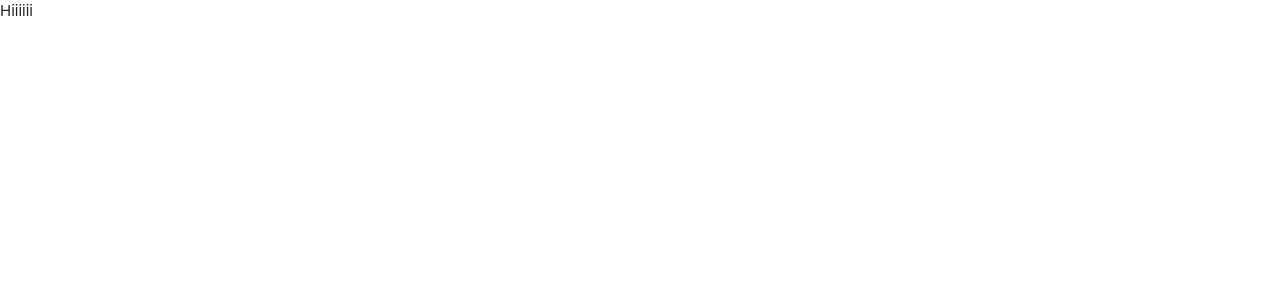
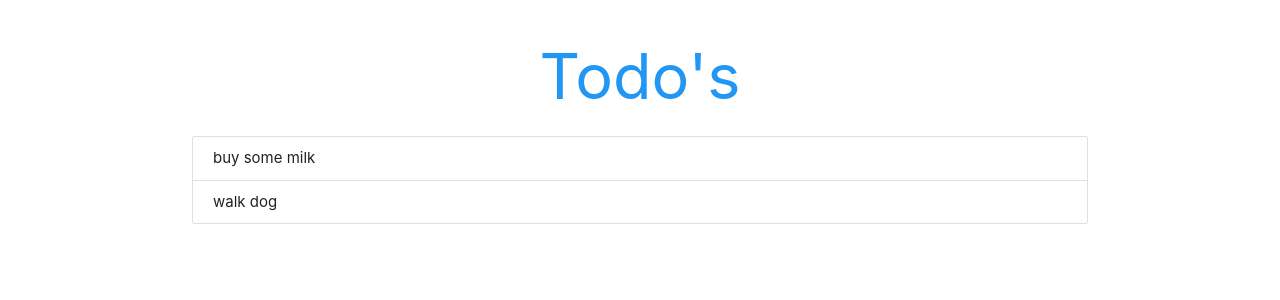
Before and after one commit to GoodnessObi/React, a React (Create React App) app: page / in a window 1280 px wide. Shown: the top 300 px of the page. Built offline with nearby package versions, Linux system fonts and the light colour scheme.

Commit message:
set up todo app, add delete event listener ...

```diff
--- a/src/App.js
+++ b/src/App.js
@@ -1,8 +1,29 @@
 import React, { Component } from 'react';
+import Todos from './Todos';
 
 class App extends Component {
+	state = {
+		todos: [
+			{ id: 1, content: 'buy some milk' },
+			{ id: 2, content: 'walk dog' },
+		],
+	};
+	delteteTodo = (id) => {
+		const todos = this.state.todos.filter((todo) => {
+			return todo.id != id;
+		});
+		this.setState({
+			// todos: todos,
+			todos,
+		});
+	};
 	render() {
-		return <div>Hiiiiii</div>;
+		return (
+			<div className='todo-app container'>
+				<h1 className='center blue-text'>Todo's</h1>
+				<Todos todos={this.state.todos} deleteTodo={this.delteteTodo} />
+			</div>
+		);
 	}
 }
 
--- /dev/null
+++ b/src/Todos.js
@@ -0,0 +1,29 @@
+import React from 'react';
+// import PropTypes from 'prop-types'
+
+function Todos({ todos, deleteTodo }) {
+	const todoList = todos.length ? (
+		todos.map((todo) => {
+			return (
+				<div className='collection-item' key={todo.id}>
+					<span
+						onClick={() => {
+							deleteTodo(todo.id);
+						}}
+					>
+						{todo.content}
+					</span>
+				</div>
+			);
+		})
+	) : (
+		<p className='center'>You have no todo's left</p>
+	);
+	return <div className='todos collection'>{todoList}</div>;
+}
+
+// Todos.propTypes = {
+
+// }
+
+export default Todos;
```
